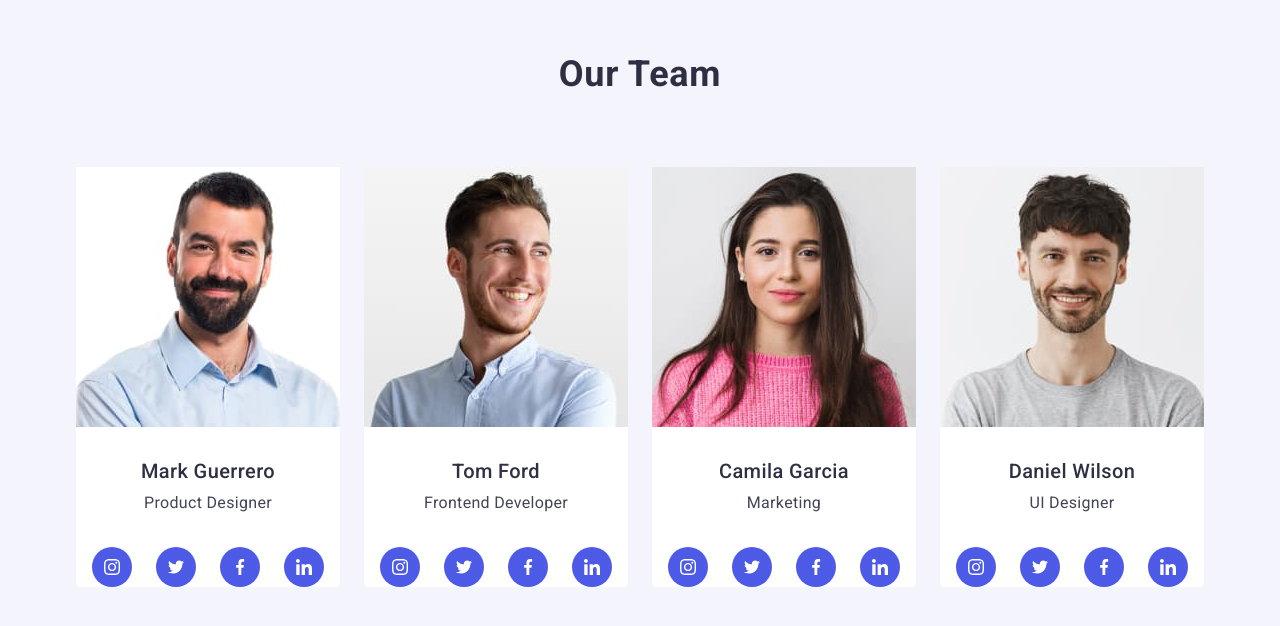
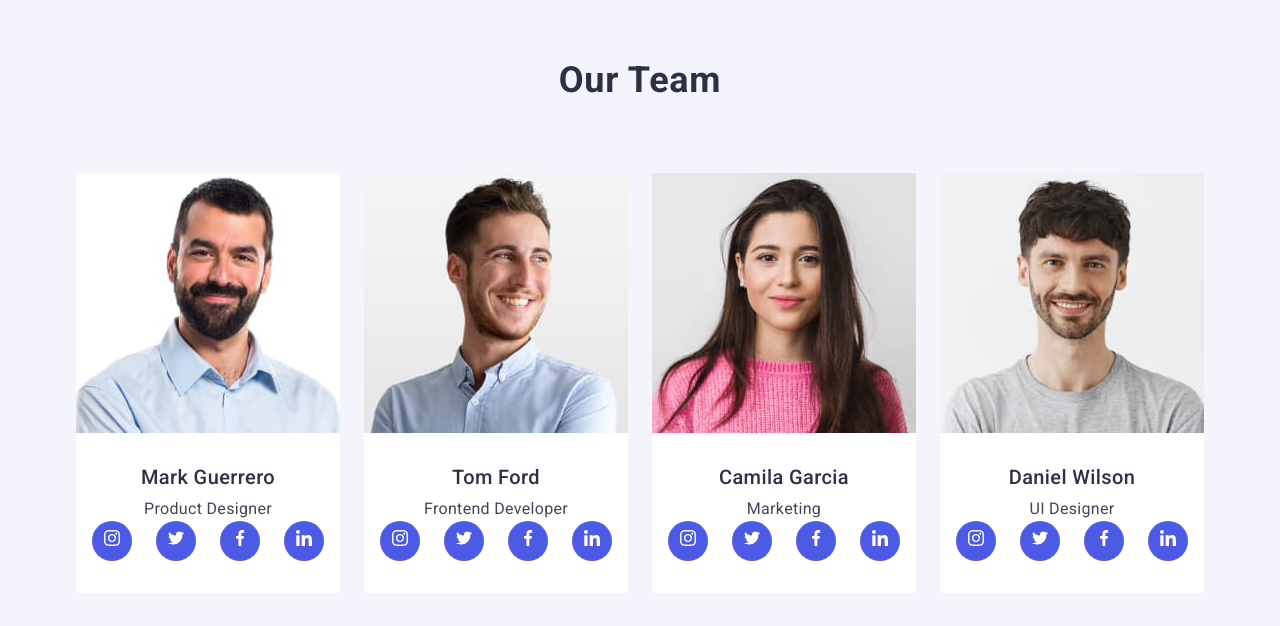
Before and after one commit to ellli1naa/goit-markup-hw-04, a plain HTML site: page index.html in a window 1280 px wide. Shown: the part 1244-1870 px from the top of the page. Drawn offline with nearby package versions, Linux system fonts and the light colour scheme.

Commit message:
Update index.html

```diff
--- a/index.html
+++ b/index.html
@@ -46,24 +46,32 @@
                 <h2 class="visually-hidden">Solutions</h2>
                 <ul class="icon-sol">
                     <li class="icon-solutions">
+                        <div class="icon">
                             <svg class="icons" width="64" height="64">
                                 <use href="./images/icons.svg#icon-antenna"></use>
                             </svg>
+                        </div>
                     </li>
                     <li class="icon-solutions">
+                        <div class="icon">
                             <svg class="icons" width="64" height="64">
                                 <use href="./images/icons.svg#icon-clock"></use>
                             </svg>
+                        </div>
                     </li>
                     <li class="icon-solutions">
+                        <div class="icon">
                             <svg class="icons" width="64" height="64">
                                 <use href="./images/icons.svg#icon-diagram"></use>
                             </svg>
+                        </div>
                     </li>
                     <li class="icon-solutions">
+                        <div class="icon">
                             <svg class="icons" width="64" height="64">
                                 <use href="./images/icons.svg#icon-astronaut"></use>
                             </svg>
+                        </div>
                     </li>
                 </ul>
                 <ul class="features-list">
@@ -100,116 +108,148 @@
                         <div class="team-info">
                             <h3 class="team-member-name">Mark Guerrero</h3>
                             <p class="team-member-role">Product Designer</p>
-                        </div>
                             <ul class="icon-t">
                                 <li class="icon-team">
+                                    <a href="" class="social-link">
                                         <svg class="icons" width="16" height="16">
                                             <use href="./images/icons.svg#icon-instagram"></use>
                                         </svg>
+                                    </a>
                                 </li>
                                 <li class="icon-team">
+                                    <a href="" class="social-link">
                                         <svg class="icons" width="16" height="16">
                                             <use href="./images/icons.svg#icon-twitter"></use>
                                         </svg>
+                                    </a>
                                 </li>
                                 <li class="icon-team">
+                                    <a href="" class="social-link">
                                         <svg class="icons" width="16" height="16">
                                             <use href="./images/icons.svg#icon-facebook"></use>
                                         </svg>
+                                    </a>
                                 </li>
                                 <li class="icon-team">
+                                    <a href="" class="social-link">
                                         <svg class="icons" width="16" height="16">
                                             <use href="./images/icons.svg#icon-linkedin"></use>
                                         </svg>
+                                    </a>
                                 </li>
                             </ul>
+                        </div>
                     </li>
                     <li class="team-member">
                         <img src="./images/tom_ford.jpg" alt="Tom Ford, Frontend Developer" width="264">
                         <div class="team-info">
                             <h3 class="team-member-name">Tom Ford</h3>
                             <p class="team-member-role">Frontend Developer</p>
-                        </div>
                             <ul class="icon-t">
                                 <li class="icon-team">
+                                    <a href="" class="social-link">
                                         <svg class="icons" width="16" height="16">
                                             <use href="./images/icons.svg#icon-instagram"></use>
                                         </svg>
+                                    </a>
                                 </li>
                                 <li class="icon-team">
+                                    <a href="" class="social-link">
                                         <svg class="icons" width="16" height="16">
                                             <use href="./images/icons.svg#icon-twitter"></use>
                                         </svg>
+                                    </a>
                                 </li>
                                 <li class="icon-team">
+                                    <a href="" class="social-link">
                                         <svg class="icons" width="16" height="16">
                                             <use href="./images/icons.svg#icon-facebook"></use>
                                         </svg>
+                                    </a>
                                 </li>
                                 <li class="icon-team">
+                                    <a href="" class="social-link">
                                         <svg class="icons" width="16" height="16">
                                             <use href="./images/icons.svg#icon-linkedin"></use>
                                         </svg>
+                                    </a>
                                 </li>
                             </ul>
+                        </div>
                     </li>
                     <li class="team-member">
                         <img src="./images/camila_garcia.jpg" alt="Camila Garcia, Marketing" width="264">
                         <div class="team-info">
                             <h3 class="team-member-name">Camila Garcia</h3>
                             <p class="team-member-role">Marketing</p>
-                        </div>
                             <ul class="icon-t">
                                 <li class="icon-team">
+                                    <a href="" class="social-link">
                                         <svg class="icons" width="16" height="16">
                                             <use href="./images/icons.svg#icon-instagram"></use>
                                         </svg>
+                                    </a>
                                 </li>
                                 <li class="icon-team">
+                                    <a href="" class="social-link">
                                         <svg class="icons" width="16" height="16">
                                             <use href="./images/icons.svg#icon-twitter"></use>
                                         </svg>
+                                    </a>
                                 </li>
                                 <li class="icon-team">
+                                    <a href="" class="social-link">
                                         <svg class="icons" width="16" height="16">
                                             <use href="./images/icons.svg#icon-facebook"></use>
                                         </svg>
+                                    </a>
                                 </li>
                                 <li class="icon-team">
+                                    <a href="" class="social-link">
                                         <svg class="icons" width="16" height="16">
                                             <use href="./images/icons.svg#icon-linkedin"></use>
                                         </svg>
+                                    </a>
                                 </li>
                             </ul>
+                        </div>
                     </li>
                     <li class="team-member">
                         <img src="./images/daniel_wilson.jpg" alt="Daniel Wilson, UI Designer" width="264">
                         <div class="team-info">
                             <h3 class="team-member-name">Daniel Wilson</h3>
                             <p class="team-member-role">UI Designer</p>
-                        </div>
                             <ul class="icon-t">
                                 <li class="icon-team">
+                                    <a href="" class="social-link">
                                         <svg class="icons" width="16" height="16">
                                             <use href="./images/icons.svg#icon-instagram"></use>
                                         </svg>
+                                    </a>
                                 </li>
                                 <li class="icon-team">
+                                    <a href="" class="social-link">
                                         <svg class="icons" width="16" height="16">
                                             <use href="./images/icons.svg#icon-twitter"></use>
                                         </svg>
+                                    </a>
                                 </li>
                                 <li class="icon-team">
+                                    <a href="" class="social-link">
                                         <svg class="icons" width="16" height="16">
                                             <use href="./images/icons.svg#icon-facebook"></use>
                                         </svg>
+                                    </a>
                                 </li>
                                 <li class="icon-team">
+                                    <a href="" class="social-link">
                                         <svg class="icons" width="16" height="16">
                                             <use href="./images/icons.svg#icon-linkedin"></use>
                                         </svg>
+                                    </a>
                                 </li>
                             </ul>
+                        </div>
                     </li>
                 </ul>
             </div>
```
Lines whose indentation alone changed are shown as unchanged.
